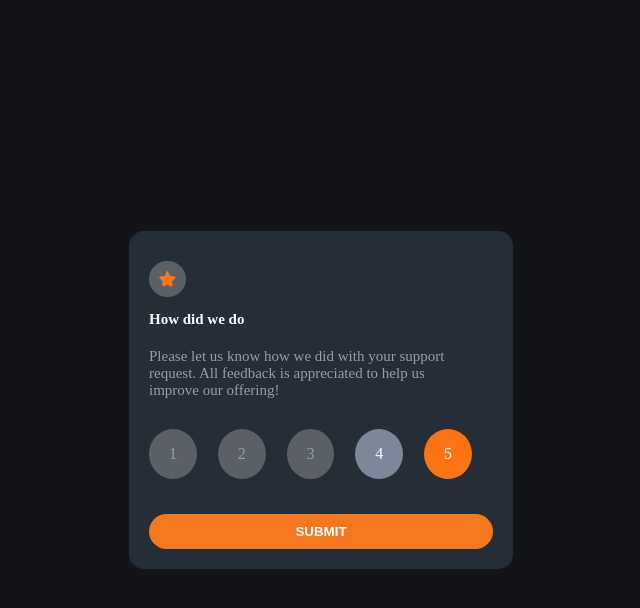
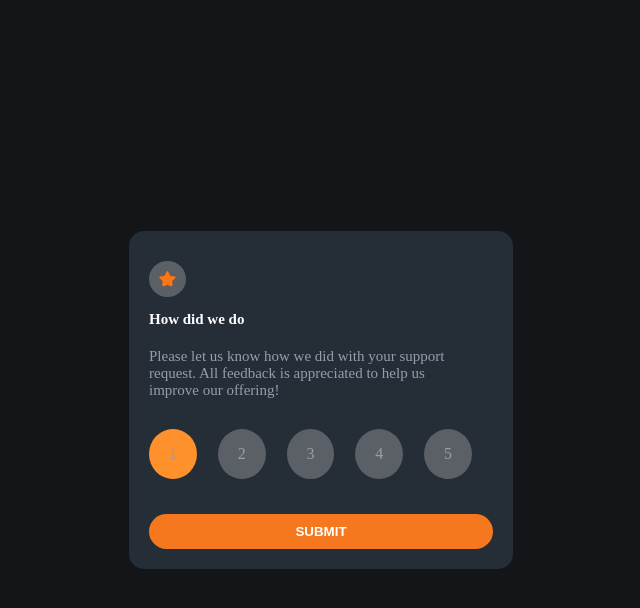
Before and after one commit to priyanka4452/FeedbackChallenge, a plain HTML site: page index.html in a window 1280 px wide. Both pictures are taken after a click on the item "Poor". Shown: the whole page, without its empty margins (319-959 px from the left). Drawn offline with nearby package versions, Linux system fonts and the light colour scheme.

Commit message:
modify page

```diff
--- a/index.html
+++ b/index.html
@@ -109,7 +109,7 @@
 
     }
 
-    ul.rating-list li:nth-child(4) {
+    /* ul.rating-list li:nth-child(4) {
       background-color: hsl(216, 12%, 54%);
       color: #fff;
     }
@@ -117,7 +117,7 @@
     ul.rating-list li:last-child {
       background-color: hsl(25, 97%, 53%);
       color: white;
-    }
+    } */
 
     .thanks-img {
       margin: 20px 0;
@@ -140,11 +140,23 @@
       color: hsl(217, 12%, 63%);
 
     }
+
+    .rating-stars ul>li.star:hover {
+      background-color: hsl(25, 97%, 53%);
+    }
+
+    /* Selected state of the stars */
+    .rating-stars ul>li.star.selected {
+      background-color: #FF912C;
+    }
+
     /* media query */
     @media screen and (max-width:576px) {
-        .feedback, .thank-you-block {
-          width: 84%;
-        }
+
+      .feedback,
+      .thank-you-block {
+        width: 84%;
+      }
     }
   </style>
 </head>
@@ -159,13 +171,13 @@
     <h2> How did we do </h2>
     <p> Please let us know how we did with your support <br> request. All feedback is appreciated
       to help us <br> improve our offering!</p>
-    <div class="rating">
-      <ul class="rating-list">
-        <li>1</li>
-        <li>2</li>
-        <li>3</li>
-        <li>4</li>
-        <li>5</li>
+    <div class="rating rating-stars">
+      <ul class="rating-list" id="stars">
+        <li class="star" title="Poor" data-value="1">1</li>
+        <li class="star" title="Fair" data-value="2">2</li>
+        <li class="star" title="Good" data-value="3">3</li>
+        <li class="star" title="Excellent" data-value="4">4</li>
+        <li class="star" title="WOW!!" data-value="5">5</li>
       </ul>
     </div>
     <div class="submitButton">
@@ -183,8 +195,9 @@
     <div class="thanks-img">
       <img src="images/illustration-thank-you.svg" alt="">
     </div>
-    <span> You selected 4 out of 5
-    </span>
+
+    <span class='text-message'>You selected value out of 5</span>
+
     <h4> Thank you! </h4>
     <p> We appreciate you taking the time to give a rating. If you ever need more support,
       don’t hesitate to <br> get in touch!
@@ -201,9 +214,69 @@
   <script src="https://ajax.googleapis.com/ajax/libs/jquery/3.6.0/jquery.min.js"></script>
   <script>
     $(document).ready(function () {
+
+      /* 1. Visualizing things on Hover - See next part for action on click */
+      $('#stars li').on('mouseover', function () {
+        var onStar = parseInt($(this).data('value'), 10); // The star currently mouse on
+
+        // Now highlight all the stars that's not after the current hovered star
+        $(this).parent().children('li.star').each(function (e) {
+          if (e < onStar) {
+            $(this).addClass('hover');
+          }
+          else {
+            $(this).removeClass('hover');
+          }
+        });
+
+      }).on('mouseout', function () {
+        $(this).parent().children('li.star').each(function (e) {
+          $(this).removeClass('hover');
+        });
+      });
+
+
+      /* 2. Action to perform on click */
+      $("#stars li").click(function () {
+        var onStar = parseInt($(this).data('value'), 10); // The star currently selected
+        var stars = $(this).parent().children('li.star');
+
+        for (i = 0; i < stars.length; i++) {
+          $(stars[i]).removeClass('selected');
+        }
+
+        for (i = 0; i < onStar; i++) {
+          $(stars[i]).addClass('selected');
+        }
+
+        // JUST RESPONSE (Not needed)
+        var ratingValue = parseInt($('#stars li.selected').last().data('value'), 10);
+        var msg = "";
+        if (ratingValue > 1) {
+          msg = " You rated this " + ratingValue + " stars.";
+          console.log("rate========" + msg);
+        }
+        else {
+          msg = "We will improve ourselves. You rated this " + ratingValue + " stars.";
+        }
+        responseMessage(msg);
+      });
+
+    });
+      function responseMessage(msg) {
+        $('.text-message').html("<span>" + msg + "</span>");
+      }
+
+
+
+  </script>
+
+  <script>
+    $(document).ready(function () {
       $("#submitFeedback").click(function () {
         $(".feedback").css("display", "none");
         $(".thank-you-block").css("display", "block");
+
       })
     })
   </script>
```
